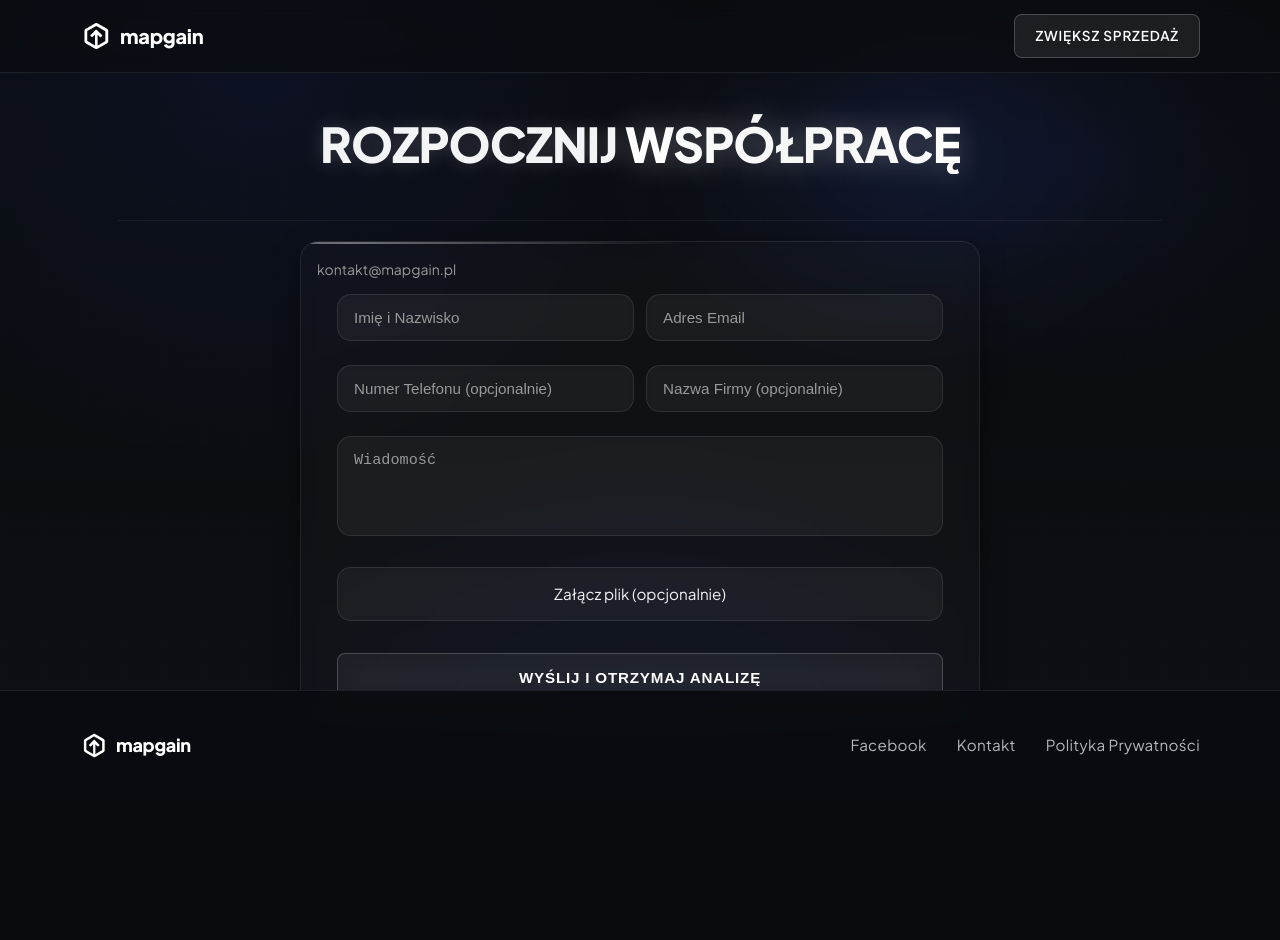
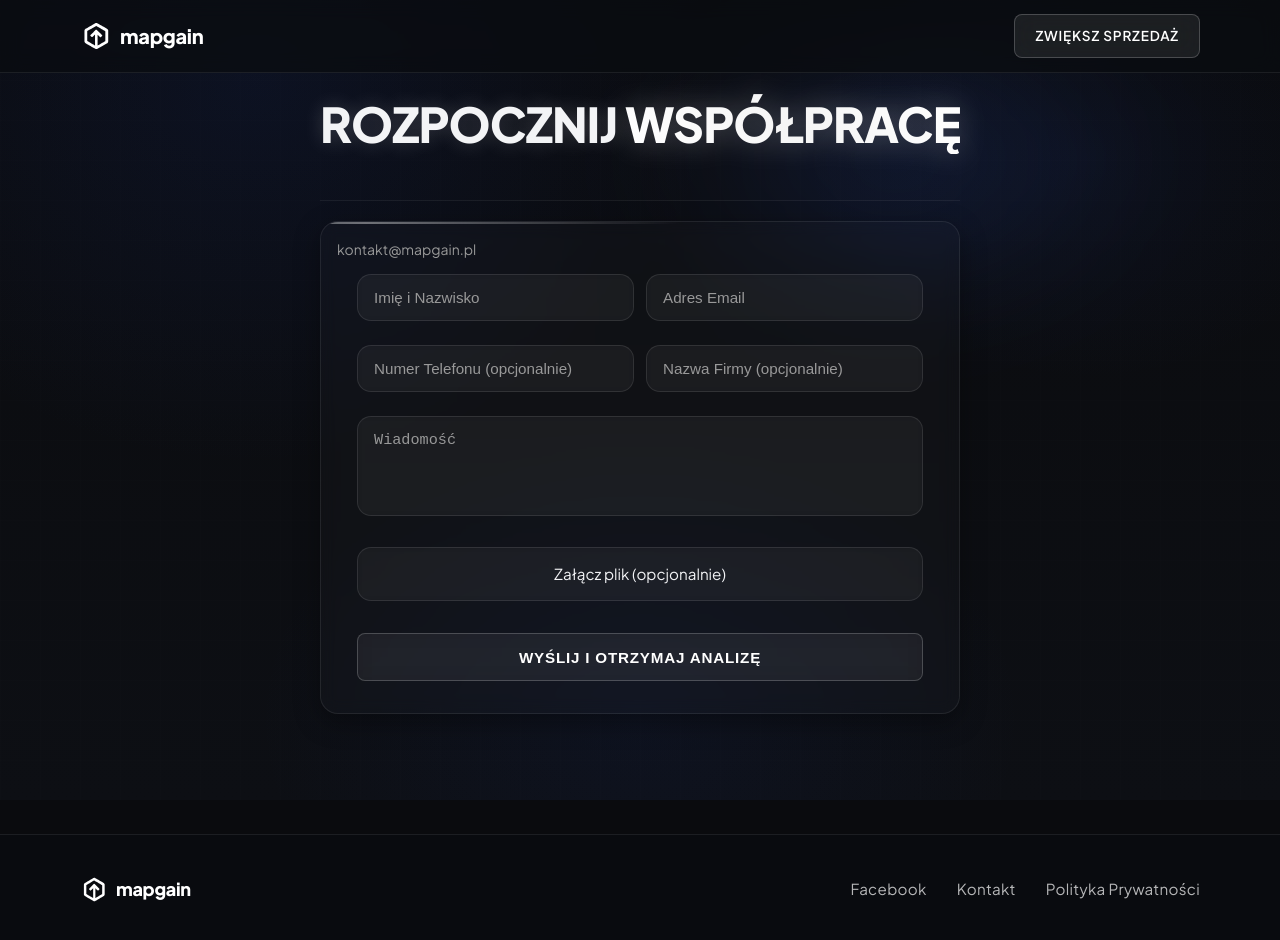
Before and after one commit to Adamek730/mapgain, a Next.js app: page /kontakt in a window 1280 px wide. Shown: the top 940 px of the page. Before the commit the page ends 894 px from the top, so only its background shows below. Built offline with nearby package versions, Linux system fonts and the light colour scheme.

Commit message:
Your commit message

```diff
--- a/src/app/globals.css
+++ b/src/app/globals.css
@@ -8,6 +8,16 @@
 
 html, body {
   height: 100%;
+}
+
+.layout-container {
+  min-height: 100vh;
+  display: flex;
+  flex-direction: column;
+}
+
+.layout-container > main {
+  flex: 1;
 }
 
 body{font-family:'Plus Jakarta Sans',system-ui,-apple-system,Segoe UI,Roboto,Inter,Arial,sans-serif;background:var(--bg);color:var(--fg);overflow-x:hidden;line-height:1.6;min-height:100vh;}
@@ -504,43 +514,6 @@ body{font-family:'Plus Jakarta Sans',system-ui,-apple-system,Segoe UI,Roboto,Int
 
 .contact-page {
   padding-top: 20px;
-  min-height: calc(100vh - 72px); /* Subtract header height */
-  display: flex;
-  flex-direction: column;
-}
-
-/* Make footer stick to bottom on contact page - desktop only */
-@media (min-width: 769px) {
-  .contact-page-footer .footer {
-    position: fixed;
-    bottom: 0;
-    left: 0;
-    right: 0;
-    margin-top: 0;
-    z-index: 100;
-  }
-
-  /* Add bottom padding to contact page content to prevent overlap */
-  .contact-page-footer .main-container {
-    padding-bottom: 120px;
-  }
-}
-
-/* Mobile: normal footer behavior with reduced margin */
-@media (max-width: 768px) {
-  .contact-page-footer .footer {
-    margin-top: 30px;
-  }
-
-  .contact-page-footer .main-container {
-    padding-bottom: 0;
-  }
-}
-
-@media (max-width: 480px) {
-  .contact-page-footer .footer {
-    margin-top: 20px;
-  }
 }
 
 .contact-hero {
@@ -873,22 +846,6 @@ body{font-family:'Plus Jakarta Sans',system-ui,-apple-system,Segoe UI,Roboto,Int
 .submit-btn:disabled{opacity:0.7;cursor:not-allowed;}
 
 .submit-btn:disabled:hover{background:rgba(255,255,255,0.05);}
-
-/* Loading spinner animation */
-.loading-spinner {
-  width: 20px;
-  height: 20px;
-  border: 2px solid rgba(255, 255, 255, 0.3);
-  border-top: 2px solid #ffffff;
-  border-radius: 50%;
-  animation: spin 1s linear infinite;
-  margin-right: 8px;
-}
-
-@keyframes spin {
-  0% { transform: rotate(0deg); }
-  100% { transform: rotate(360deg); }
-}
 
 
 
--- a/src/app/kontakt/page.js
+++ b/src/app/kontakt/page.js
@@ -10,7 +10,7 @@ export default function ContactPage() {
       <BackgroundContainer />
       <Header />
 
-      <main className="main-container contact-page">
+      <main className="main-container">
         <div className="contact-hero">
           <h1 className="contact-title">
             ROZPOCZNIJ <span className="highlight">WSPÓŁPRACĘ</span>
--- a/src/app/layout.js
+++ b/src/app/layout.js
@@ -20,8 +20,10 @@ export default function RootLayout({ children }) {
       <body className={`${plusJakartaSans.className} font-sans`}>
         <BodyClassHandler />
         <ToastProvider>
-          {children}
-          <Footer />
+          <div className="layout-container">
+            {children}
+            <Footer />
+          </div>
         </ToastProvider>
       </body>
     </html>
--- a/src/components/BodyClassHandler.js
+++ b/src/components/BodyClassHandler.js
@@ -7,12 +7,10 @@ export function BodyClassHandler() {
 
   useEffect(() => {
     // Remove any existing page-specific classes
-    document.body.classList.remove('contact-page-footer', 'home-page', 'ebook-page')
+    document.body.classList.remove('home-page', 'ebook-page')
 
     // Add class based on current route
-    if (pathname === '/kontakt') {
-      document.body.classList.add('contact-page-footer')
-    } else if (pathname === '/') {
+    if (pathname === '/') {
       document.body.classList.add('home-page')
     } else if (pathname === '/ebook') {
       document.body.classList.add('ebook-page')
--- a/src/components/index.js
+++ b/src/components/index.js
@@ -478,14 +478,7 @@ export function ContactForm() {
               aria-busy={isLoading}
               aria-disabled={isLoading}
             >
-              {isLoading ? (
-                <>
-                  <div className="loading-spinner"></div>
-                  WYSYŁANIE...
-                </>
-              ) : (
-                'WYŚLIJ I OTRZYMAJ ANALIZĘ'
-              )}
+              {isLoading ? 'WYSYŁANIE...' : 'WYŚLIJ I OTRZYMAJ ANALIZĘ'}
             </button>
           </form>
         </div>
```
